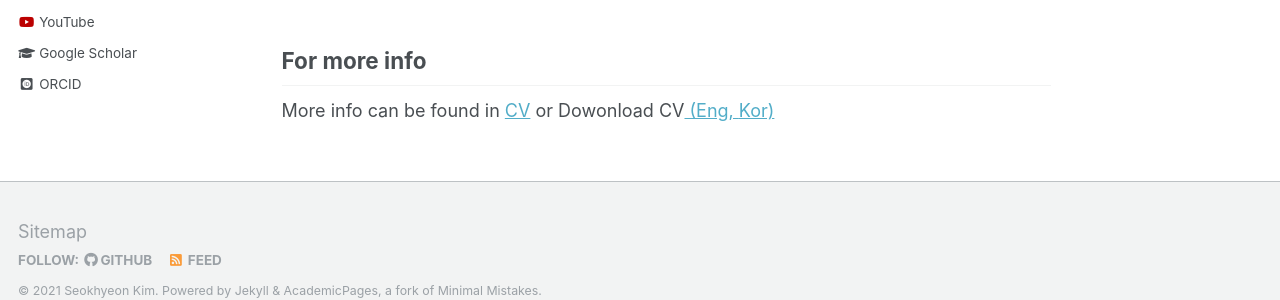
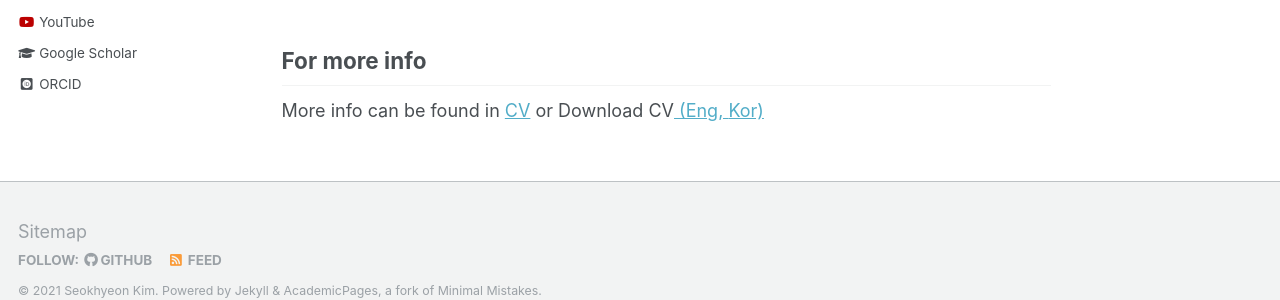
Before and after one commit to uawds/SanghoonJunWater.github.io, a Jekyll site: the page built from _pages/about.md, in a window 1280 px wide and 900 px high, scrolled down 2516 px. Shown: the part 563-863 px from the top of the window. Built offline with Jekyll 4.4.1, drawn with Linux system fonts in a browser that asks for light colours; some web fonts are replaced.

Commit message:
typos corrected

```diff
--- a/_pages/about.md
+++ b/_pages/about.md
@@ -51,4 +51,4 @@ S. Kim, Y. Liu, F. Johnson, R. Parinussa, A. Sharma. (2015). A global comparison
 
 
 ## For more info
-More info can be found in [CV](https://steelpl.github.io/cv/) or Dowonload CV[ (Eng, ](https://steelpl.github.io/files/CV_Seokhyeon.pdf)[Kor)](https://steelpl.github.io/files/CV_Seokhyeon_Kor.pdf)
+More info can be found in [CV](https://steelpl.github.io/cv/) or Download CV[ (Eng, ](https://steelpl.github.io/files/CV_Seokhyeon.pdf)[Kor)](https://steelpl.github.io/files/CV_Seokhyeon_Kor.pdf)
```
Also changed, not shown: _pages/cv.md (+1 -1 lines).
